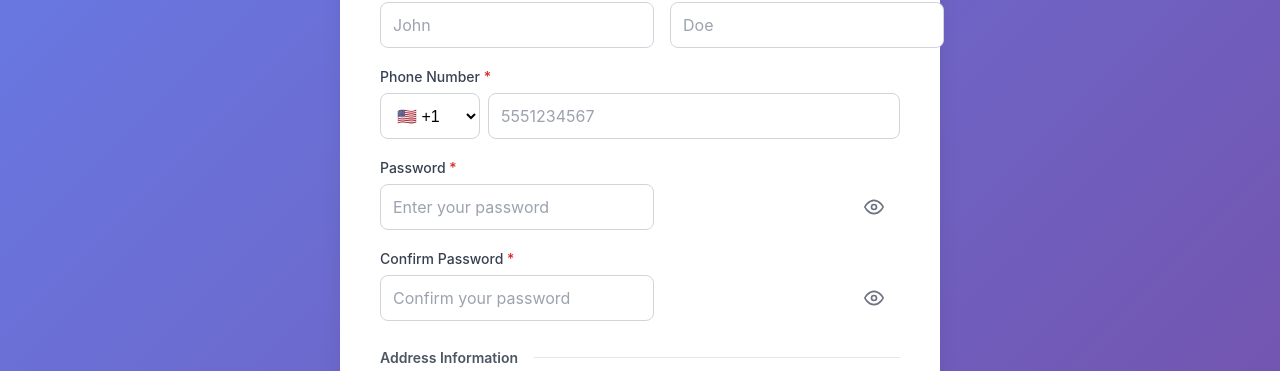
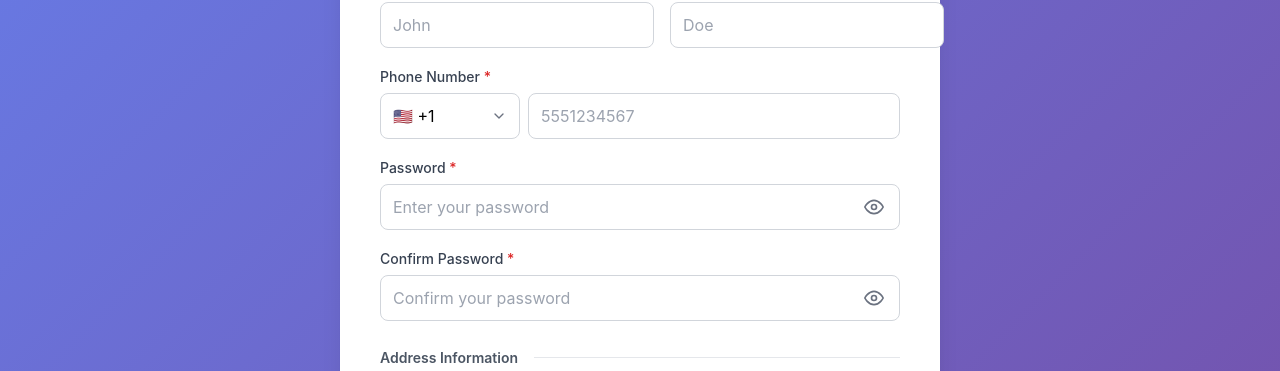
Before and after one commit to NacRonDX/suite-sync-ui, an Angular app: page /register in a window 1280 px wide. Shown: the part 384-755 px from the top of the page. Built offline with nearby package versions, Linux system fonts and the light colour scheme.

Commit message:
Updated password input css & refactored country code dropdown

```diff
--- a/src/app/pages/register/register.component.html
+++ b/src/app/pages/register/register.component.html
@@ -80,20 +80,60 @@
             >Phone Number <span class="required">*</span></label
           >
           <div class="phone-input-group">
-            <select
-              [(ngModel)]="formData.countryCode"
-              name="countryCode"
-              class="country-code-select"
-              [disabled]="isLoading">
-              @for (
-                country of countryCodes;
-                track country.code + country.country
-              ) {
-                <option [value]="country.code">
-                  {{ country.flag }} {{ country.code }}
-                </option>
+            <div class="country-dropdown-container">
+              <button
+                type="button"
+                class="country-code-button"
+                (click)="toggleCountryDropdown()"
+                [disabled]="isLoading">
+                <span class="country-display">
+                  {{ selectedCountry.flag }} {{ selectedCountry.code }}
+                </span>
+                <svg
+                  xmlns="http://www.w3.org/2000/svg"
+                  viewBox="0 0 24 24"
+                  fill="none"
+                  stroke="currentColor"
+                  stroke-width="2"
+                  stroke-linecap="round"
+                  stroke-linejoin="round"
+                  class="dropdown-icon">
+                  <polyline points="6 9 12 15 18 9"></polyline>
+                </svg>
+              </button>
+
+              @if (showCountryDropdown) {
+                <div class="country-dropdown">
+                  <input
+                    #countrySearchInput
+                    type="text"
+                    class="country-search"
+                    [(ngModel)]="countrySearchTerm"
+                    (ngModelChange)="filterCountries()"
+                    placeholder="Search country..."
+                    name="countrySearch"
+                    (click)="$event.stopPropagation()" />
+                  <div class="country-list">
+                    @for (
+                      country of filteredCountryCodes;
+                      track country.code + country.country
+                    ) {
+                      <button
+                        type="button"
+                        class="country-option"
+                        (click)="selectCountry(country)">
+                        <span class="country-flag">{{ country.flag }}</span>
+                        <span class="country-name">{{ country.country }}</span>
+                        <span class="country-code">{{ country.code }}</span>
+                      </button>
+                    }
+                    @if (filteredCountryCodes.length === 0) {
+                      <div class="no-results">No countries found</div>
+                    }
+                  </div>
+                </div>
               }
-            </select>
+            </div>
             <input
               type="tel"
               id="phoneNumber"
--- a/src/app/pages/register/register.component.scss
+++ b/src/app/pages/register/register.component.scss
@@ -99,7 +99,16 @@ label {
   gap: 0.5rem;
 }
 
-.country-code-select {
+.country-dropdown-container {
+  position: relative;
+  min-width: 140px;
+}
+
+.country-code-button {
+  display: flex;
+  align-items: center;
+  justify-content: space-between;
+  gap: 0.5rem;
   padding: 0.75rem;
   border: 1px solid #d1d5db;
   border-radius: 0.5rem;
@@ -107,7 +116,12 @@ label {
   background-color: white;
   cursor: pointer;
   transition: all 0.3s ease;
-  min-width: 100px;
+  width: 100%;
+  font-family: inherit;
+
+  &:hover:not(:disabled) {
+    border-color: #9ca3af;
+  }
 
   &:focus {
     outline: none;
@@ -118,15 +132,144 @@ label {
   &:disabled {
     background-color: #f3f4f6;
     cursor: not-allowed;
+    opacity: 0.6;
   }
+
+  .country-display {
+    display: flex;
+    align-items: center;
+    gap: 0.5rem;
+  }
+
+  .dropdown-icon {
+    width: 16px;
+    height: 16px;
+    color: #6b7280;
+    flex-shrink: 0;
+  }
+}
+
+.country-dropdown {
+  position: absolute;
+  top: calc(100% + 0.25rem);
+  left: 0;
+  right: 0;
+  background: white;
+  border: 1px solid #d1d5db;
+  border-radius: 0.5rem;
+  box-shadow:
+    0 10px 15px -3px rgba(0, 0, 0, 0.1),
+    0 4px 6px -2px rgba(0, 0, 0, 0.05);
+  z-index: 1000;
+  max-height: 300px;
+  display: flex;
+  flex-direction: column;
+  animation: slideDown 0.2s ease-out;
+}
+
+.country-search {
+  padding: 0.75rem;
+  border: none;
+  border-bottom: 1px solid #e5e7eb;
+  font-size: 0.875rem;
+  font-family: inherit;
+
+  &:focus {
+    outline: none;
+    background-color: #f9fafb;
+  }
+
+  &::placeholder {
+    color: #9ca3af;
+  }
+}
+
+.country-list {
+  overflow-y: auto;
+  max-height: 250px;
+
+  &::-webkit-scrollbar {
+    width: 6px;
+  }
+
+  &::-webkit-scrollbar-track {
+    background: #f3f4f6;
+  }
+
+  &::-webkit-scrollbar-thumb {
+    background: #d1d5db;
+    border-radius: 3px;
+
+    &:hover {
+      background: #9ca3af;
+    }
+  }
+}
+
+.country-option {
+  display: flex;
+  align-items: center;
+  gap: 0.75rem;
+  padding: 0.75rem;
+  border: none;
+  background: white;
+  cursor: pointer;
+  transition: background-color 0.2s ease;
+  width: 100%;
+  text-align: left;
+  font-family: inherit;
+  font-size: 0.875rem;
+
+  &:hover {
+    background-color: #f3f4f6;
+  }
+
+  .country-flag {
+    font-size: 1.25rem;
+    flex-shrink: 0;
+  }
+
+  .country-name {
+    flex: 1;
+    color: #374151;
+  }
+
+  .country-code {
+    color: #6b7280;
+    font-size: 0.875rem;
+  }
+}
+
+.no-results {
+  padding: 1rem;
+  text-align: center;
+  color: #9ca3af;
+  font-size: 0.875rem;
 }
 
 .phone-input {
   flex: 1;
 }
 
+@keyframes slideDown {
+  from {
+    opacity: 0;
+    transform: translateY(-10px);
+  }
+  to {
+    opacity: 1;
+    transform: translateY(0);
+  }
+}
+
 .password-input-wrapper {
   position: relative;
+  width: 100%;
+
+  .form-input {
+    width: 100%;
+    padding-right: 3rem;
+  }
 }
 
 .toggle-password {
--- a/src/app/pages/register/register.component.ts
+++ b/src/app/pages/register/register.component.ts
@@ -1,4 +1,4 @@
-import { Component, inject } from '@angular/core';
+import { Component, inject, ViewChild, ElementRef } from '@angular/core';
 import { CommonModule } from '@angular/common';
 import { FormsModule } from '@angular/forms';
 import { Router, RouterModule } from '@angular/router';
@@ -39,6 +39,9 @@ export class RegisterComponent {
   private userService = inject(UserService);
   private router = inject(Router);
 
+  @ViewChild('countrySearchInput')
+  countrySearchInput?: ElementRef<HTMLInputElement>;
+
   formData: RegisterForm = {
     email: '',
     firstName: '',
@@ -78,6 +81,16 @@ export class RegisterComponent {
   successMessage = '';
   showPassword = false;
   showConfirmPassword = false;
+  showCountryDropdown = false;
+  countrySearchTerm = '';
+  filteredCountryCodes = [...this.countryCodes];
+
+  get selectedCountry() {
+    return (
+      this.countryCodes.find((c) => c.code === this.formData.countryCode) ||
+      this.countryCodes[0]
+    );
+  }
 
   get passwordValidation(): PasswordValidation {
     const password = this.formData.password;
@@ -112,6 +125,48 @@ export class RegisterComponent {
     } else {
       this.showConfirmPassword = !this.showConfirmPassword;
     }
+  }
+
+  toggleCountryDropdown(): void {
+    this.showCountryDropdown = !this.showCountryDropdown;
+    if (this.showCountryDropdown) {
+      this.countrySearchTerm = '';
+      this.filteredCountryCodes = [...this.countryCodes];
+      setTimeout(() => {
+        this.countrySearchInput?.nativeElement.focus();
+      }, 0);
+    }
+  }
+
+  selectCountry(country: {
+    code: string;
+    flag: string;
+    country: string;
+  }): void {
+    this.formData.countryCode = country.code;
+    this.showCountryDropdown = false;
+    this.countrySearchTerm = '';
+  }
+
+  filterCountries(): void {
+    const searchLower = this.countrySearchTerm.toLowerCase();
+    this.filteredCountryCodes = this.countryCodes.filter(
+      (c) =>
+        c.country.toLowerCase().includes(searchLower) ||
+        c.code.includes(searchLower)
+    );
+  }
+
+  onCountryDropdownBlur(event: FocusEvent): void {
+    setTimeout(() => {
+      const relatedTarget = event.relatedTarget as HTMLElement;
+      if (
+        !relatedTarget ||
+        !relatedTarget.closest('.country-dropdown-container')
+      ) {
+        this.showCountryDropdown = false;
+      }
+    }, 200);
   }
 
   onSubmit(): void {
```
